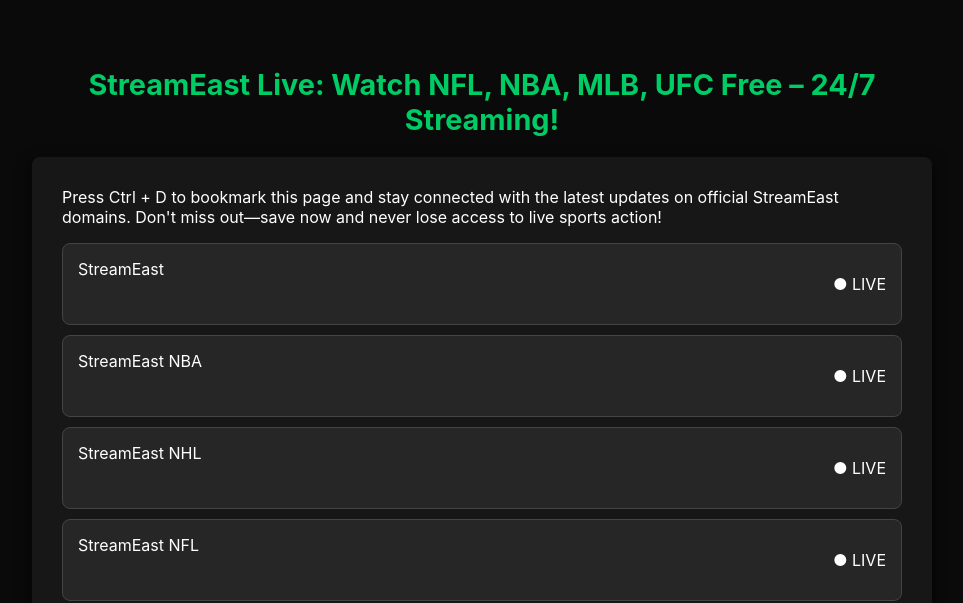
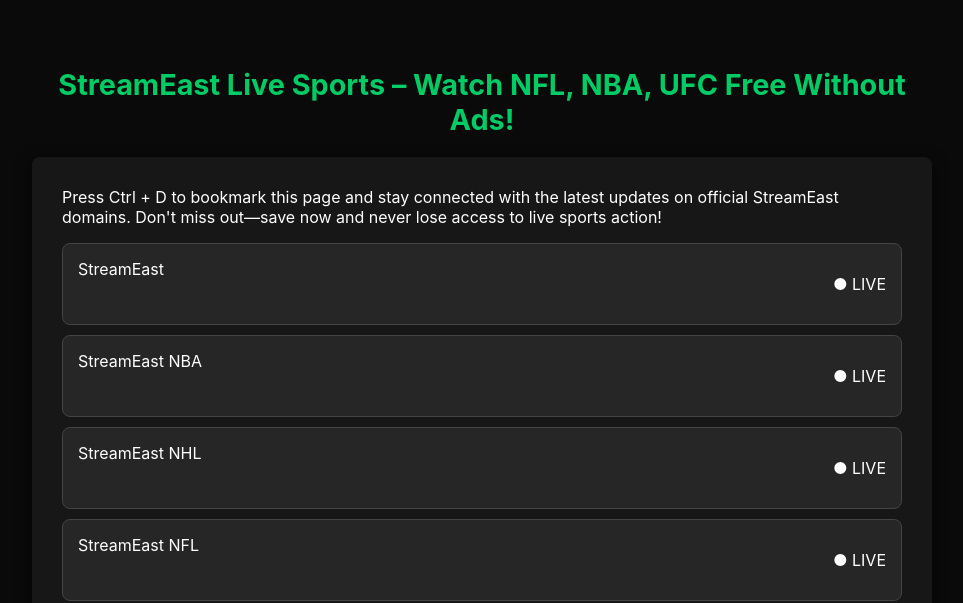
Before and after one commit to waksim864/east1, a plain HTML site: page index.html in a window 1280 px wide. Shown: the part 217-820 px from the top of the page, without its empty margins (158-1121 px from the left). Drawn offline with Linux system fonts and the light colour scheme.

Commit message:
Update index.html

```diff
--- a/index.html
+++ b/index.html
@@ -11,7 +11,7 @@
   <meta name="robots" content="index, follow">
 
   <!-- Page Title -->
-  <title>StreamEast Live: Watch NFL, NBA, MLB, UFC Free – 24/7 Streaming!</title>
+  <title> StreamEast Live Sports – Watch NFL, NBA, UFC Free Without Ads!</title>
 
   <!-- Favicon -->
   <link rel="icon" href="https://cdn-icons-png.flaticon.com/128/9605/9605589.png" type="image/png">
@@ -145,7 +145,7 @@
 
         <!-- New Text Banner Above the Box -->
         <div class="banner-text">
-StreamEast Live: Watch NFL, NBA, MLB, UFC Free – 24/7 Streaming!
+ StreamEast Live Sports – Watch NFL, NBA, UFC Free Without Ads!
       </div>
         <div class="main">
             <span>Press Ctrl + D to bookmark this page and stay connected with the latest updates on official StreamEast domains. Don't miss out—save now and never lose access to live sports action!</span>
```
